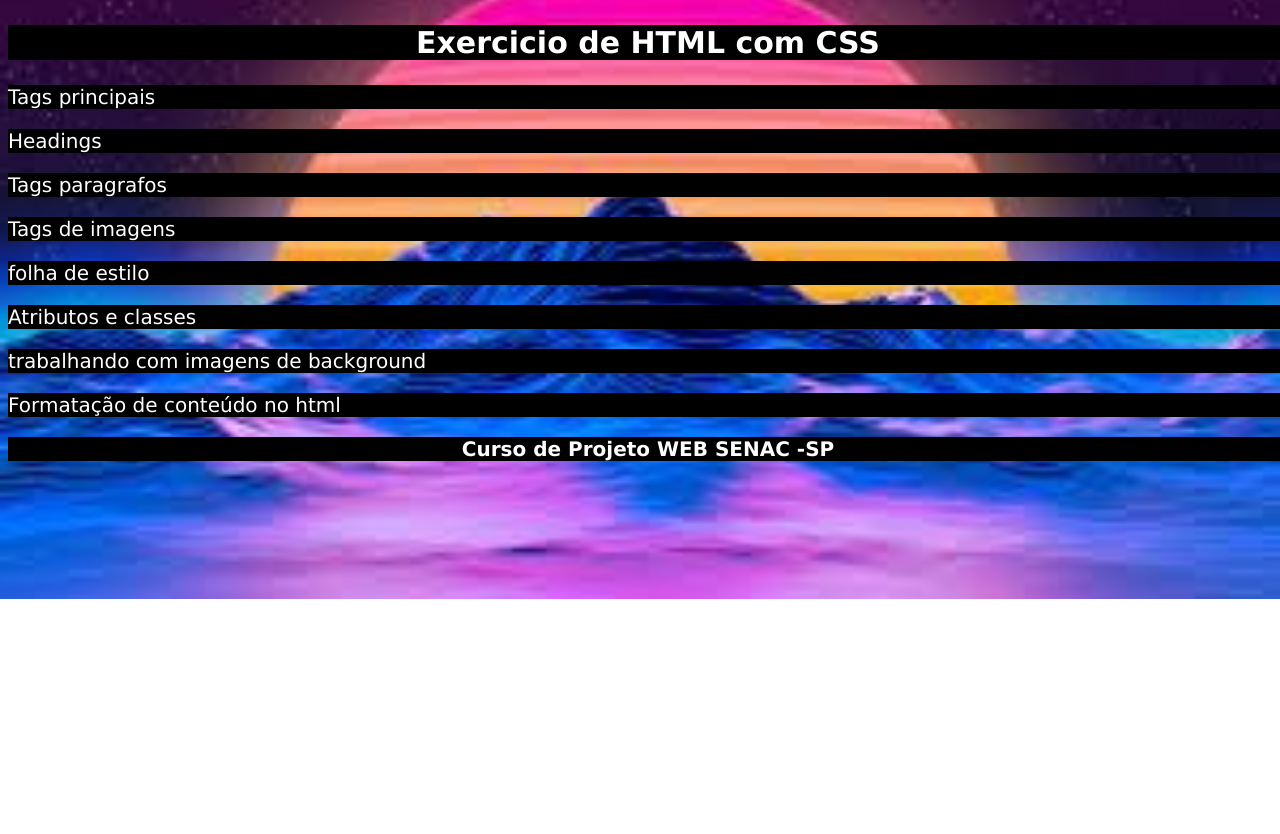
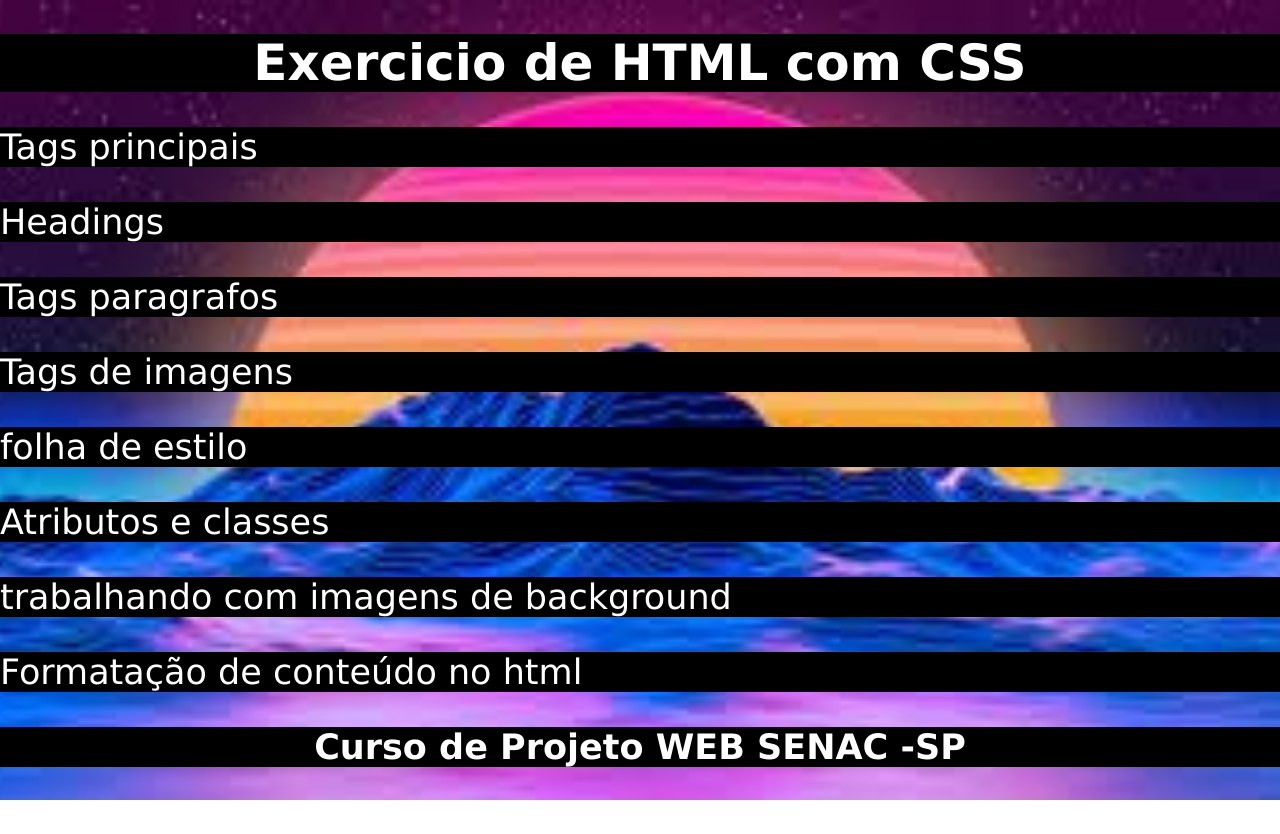
Before and after one commit to AkiraNohara696/att2, a plain HTML site: page index.html in a window 1280 px wide. Before the commit the page ends 800 px from the top, so only its background shows below. Drawn offline with Linux system fonts and the light colour scheme.

Commit message:
ajustado

```diff
--- a/css/style.css
+++ b/css/style.css
@@ -1,34 +1,34 @@
-
+html, body {
+  height: 100%;
+  margin: 0;
+}
 
 body{
 
 font-family: Verdana, Geneva, Tahoma, sans-serif;
-  background-image: url(../img/WhatsApp\ Image\ 2025-08-06\ at\ 12.32.49.jpeg);
+background-image: url("../img/WhatsApp Image 2025-08-06 at 12.32.49.jpeg");
 background-position: center;
 background-size: cover;
 background-repeat: no-repeat;
-  width: 100%;
 
 }
 
-
-
-
-h2,p{
-
-font-size: 20px;
+h1{
+  text-align: center;
+  font-size: 50px;
   background-color: black;
   color: white;
+}
 
+p{
+  font-size: 35px;
+  background-color: black;
+  color: white;
 }
 
 h2{
   text-align: center;
-  font-weight: bold;
-  font-size: 30px;
+  font-size: 35px;
+  background-color: black;
+  color: white;
 }
-
-#fim{
-  font-weight: bold;
-  text-align: center;
-}
--- a/index.html
+++ b/index.html
@@ -7,7 +7,8 @@
   <title>Atividade 01</title>
 </head>
 
-  <h2>Exercicio de HTML com CSS</h2>
+
+  <h1>Exercicio de HTML com CSS</h1>
 
   <p>Tags principais</p>
   <p>Headings</p>
@@ -18,7 +19,9 @@
   <p>trabalhando com imagens de background</p>
   <p>Formatação de conteúdo no html</p>
 
-  <p id="fim">Curso de Projeto WEB SENAC -SP</p>
+  <h2>Curso de Projeto WEB SENAC -SP</h2>
+
+
 
 
 </body>
```
Lines whose indentation alone changed are shown as unchanged.
